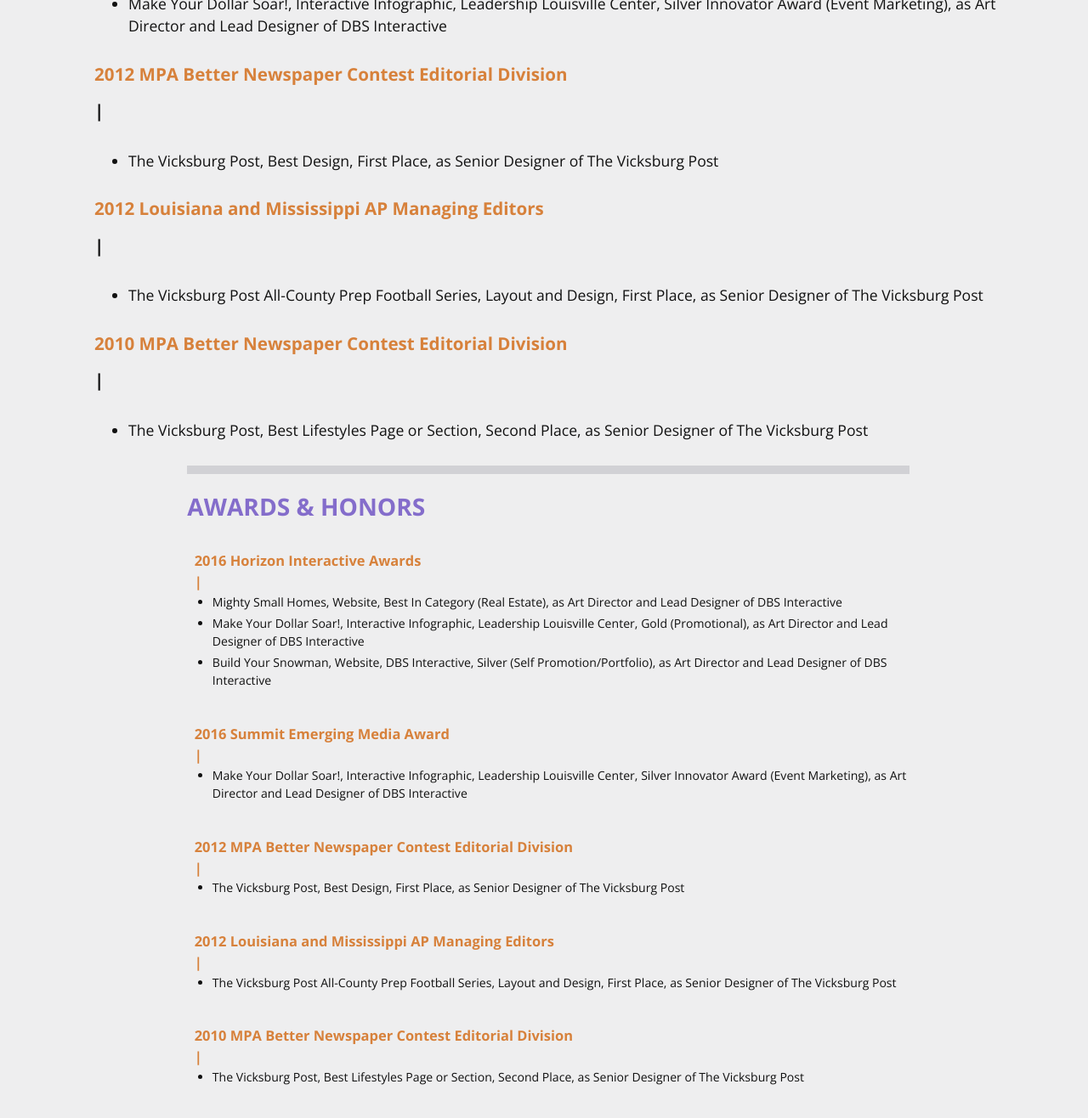
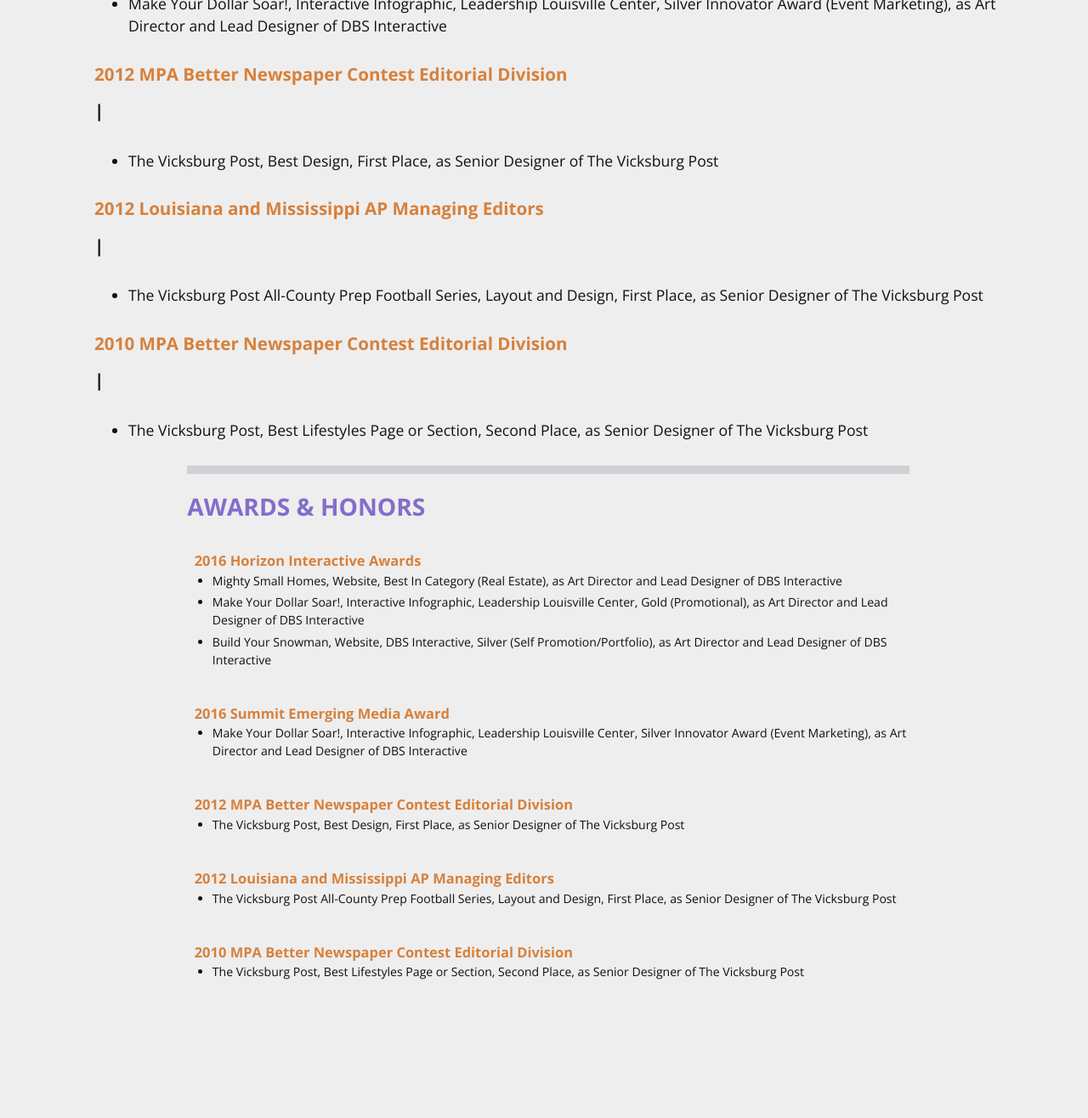
Before and after one commit to EmilyBlaineClark/emilyblaineclark.github.io, a Jekyll site: the page built from experience.html, in a window 1280 px wide and 1400 px high, scrolled down 2536 px. Shown: the top 1316 px of the window at 85% size. Built offline with Jekyll 4.4.1, drawn with Linux system fonts in a browser that asks for light colours; nearby versions of some CDN libraries; after the commit the page ends 3812 px from its top, so only the background shows below that.

Commit message:
Update experience.html

```diff
--- a/experience.html
+++ b/experience.html
@@ -96,7 +96,6 @@
         {% for award in site.data.awards %}
         <div class="award">
           <h3 class="award-title">{{award.title}}</h3>
-          <h3 class="award-subtitle">{{award.award}} | {{award.category}}</h3>
           <ul class="award-list-items">
             {% for list in award.list %}
             <li>{{ list.item }}</li>
```
